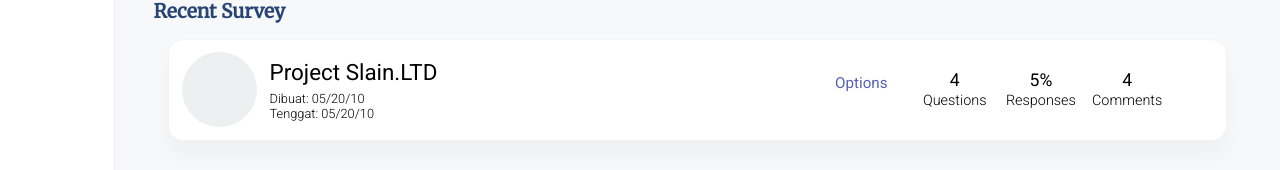
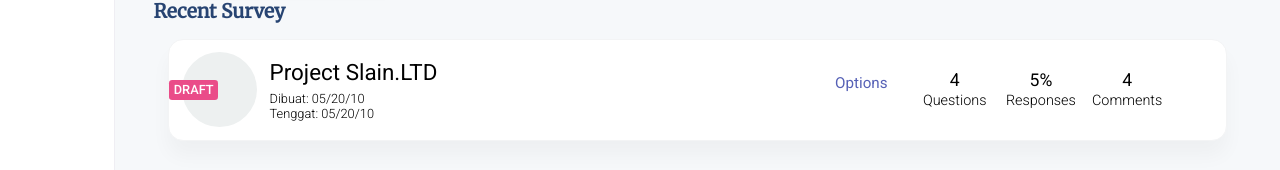
Before and after one commit to tychoandreakos/SURVEY-STMIK-AMIK-BANDUNG, a React (Create React App) app: page / in a window 1280 px wide. Shown: the part 459-629 px from the top of the page. Built offline with nearby package versions, Linux system fonts and the light colour scheme; no server answers.

Commit message:
finishing editing the survey list

```diff
--- a/src/Components/Dashboard/Survey/index.js
+++ b/src/Components/Dashboard/Survey/index.js
@@ -60,6 +60,9 @@ const Survey = () => {
         </div>
         <div className='status'>{statusRender}</div>
       </div>
+      <div className='draft-badge'>
+        <span>draft</span>
+      </div>
       {dropdownRender}
     </div>
   );
--- a/src/Components/Dashboard/Survey/style.scss
+++ b/src/Components/Dashboard/Survey/style.scss
@@ -13,6 +13,28 @@ $Roboto: "Roboto", sans-serif;
   cursor: pointer;
   transition: border 0.3s ease-in-out;
   position: relative;
+
+  .draft-badge {
+    position: absolute;
+    background: #ea4c89;
+    padding: {
+      left: 0.3rem;
+      right: 0.3rem;
+      bottom: 0.15rem;
+    }
+    color: #fff;
+    border-radius: 0.2rem;
+    left: 0;
+
+    span {
+      text-transform: uppercase;
+      font: {
+        size: 0.8rem;
+        weight: 500;
+        family: $Roboto;
+      }
+    }
+  }
 
   &:hover {
     border: 1px solid #5661b6;
```
